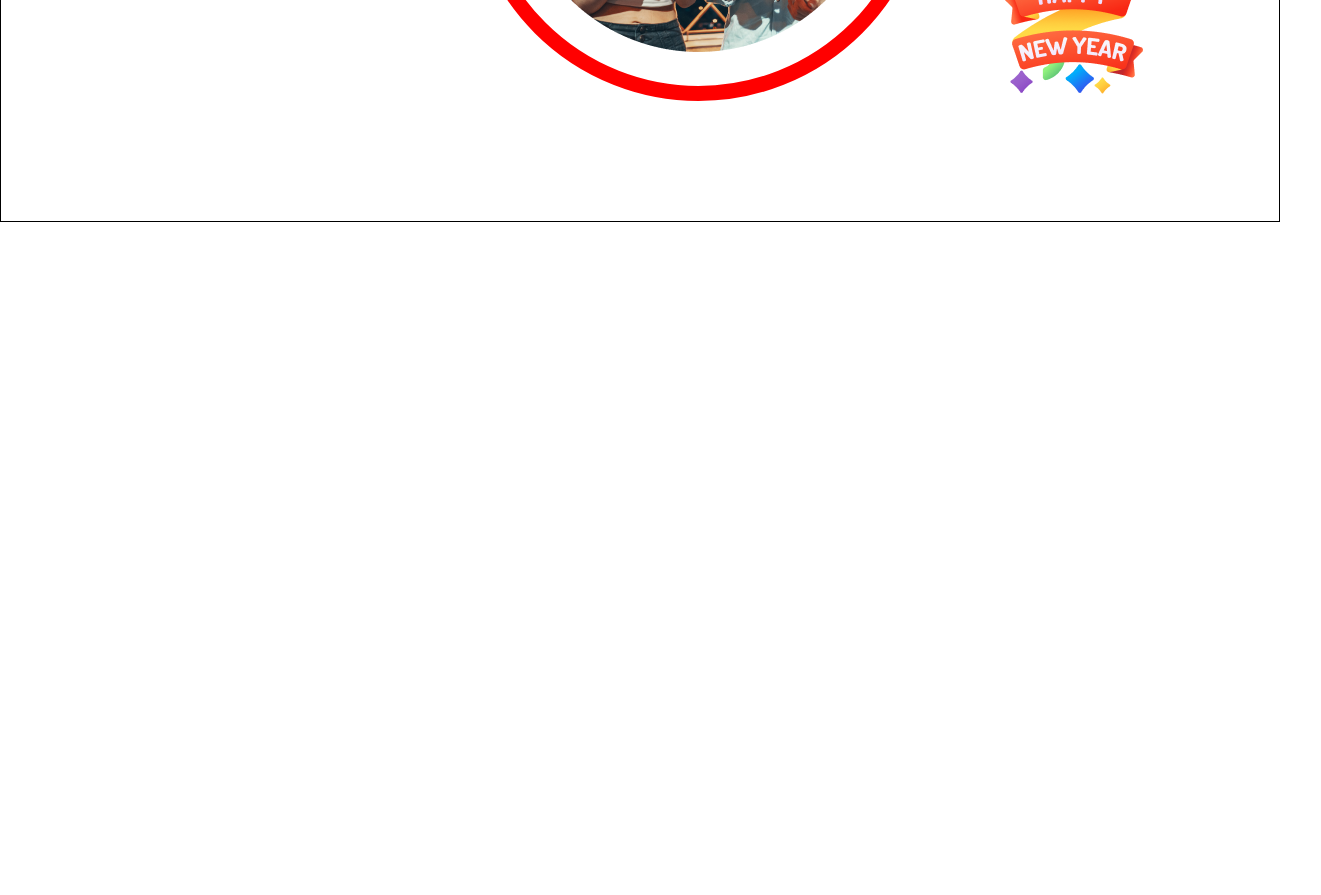
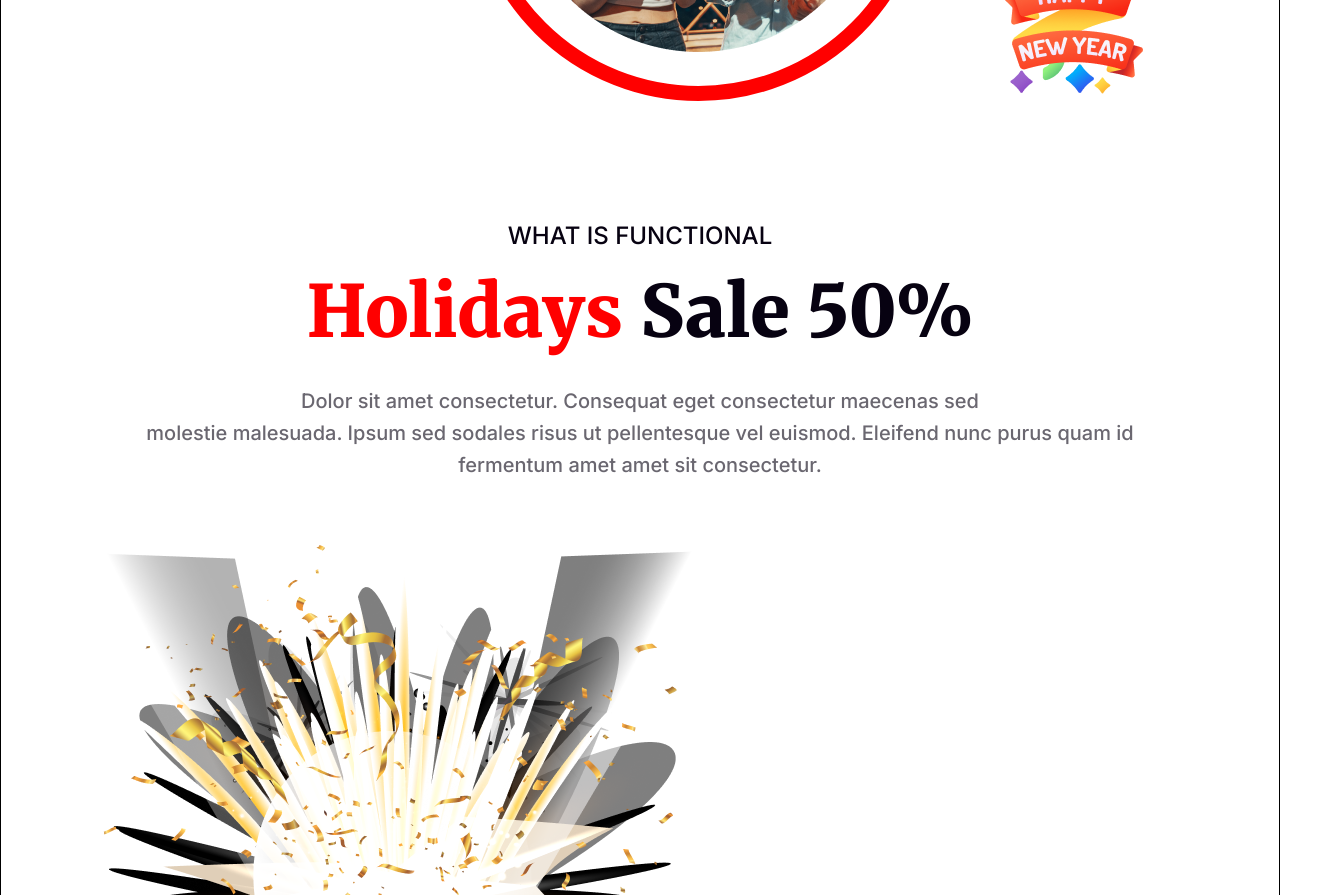
Before and after one commit to dev-masudRana/new-year-new-mission, a plain HTML site: page index.html in a window 1280 px wide. Shown: the part 3385-4280 px from the top of the page, 1321 px wide, since content can reach past the window. Before the commit the page ends 3607 px from the top, so only its background shows below. Drawn offline with Linux system fonts and the light colour scheme.

```diff
--- a/css/style.css
+++ b/css/style.css
@@ -24,6 +24,10 @@ body {
   min-height: 100vh;
   margin: 0 auto;
   border: 1px solid black; /* NEED TO REMOVE */
+}
+
+.red {
+  color: #f00;
 }
 
 /* || HEADER STYLES */
@@ -145,10 +149,6 @@ main > section {
   line-height: 56px;
 }
 
-.party-time .red {
-  color: #f00;
-}
-
 .party-time button {
   background-color: #f00;
   color: #fff;
@@ -220,3 +220,37 @@ main > section {
   line-height: 32px;
   margin-bottom: 43px;
 }
+
+/* DISCOUNT 50 */
+.discount-50 .discount-text {
+  text-align: center;
+}
+
+.discount-text h4 {
+  color: #070211;
+  font-weight: 500;
+  font-size: 24px;
+  font-family: var(--FF-INTER);
+  margin-bottom: 1rem;
+}
+.discount-text h2 {
+  color: #070211;
+  font-family: var(--FF-MERRIWEATHER);
+  font-weight: 900;
+  font-size: 72px;
+  margin-bottom: 28px;
+}
+
+.discount-text .p-container {
+  max-width: 1068px;
+  margin: 0 auto;
+  margin-bottom: 64px;
+}
+
+.discount-text .p-container p {
+  color: rgba(7, 2, 17, 0.6);
+  font-family: var(--FF-INTER);
+  font-size: 20px;
+  font-weight: 500;
+  line-height: 32px;
+}
--- a/index.html
+++ b/index.html
@@ -68,6 +68,28 @@
 
         <!-- HOLIDAY SALE -->
         <section class="discount-50">
+            <section class="discount-text">
+                <h4>WHAT IS FUNCTIONAL</h4>
+                <h2><span class="red">Holidays</span> Sale 50%</h2>
+                <section class="p-container">
+                    <p>Dolor sit amet consectetur. Consequat eget consectetur maecenas sed
+                    </p>
+                    <p>molestie malesuada. Ipsum sed sodales risus ut pellentesque vel euismod. Eleifend nunc purus quam
+                        id
+                    </p>
+                    <p>fermentum amet amet sit consectetur.</p>
+                </section>
+            </section>
+            <section class="discount-50-img-container">
+                <img src="resources/Group 75.png" alt="">
+                <img src="resources/Group 44.png" alt="">
+                <img src="resources/Rectangle 1.png" alt="">
+                <img src="resources/Rectangle 2.png" alt="">
+            </section>
+        </section>
+
+        <!-- PORTFOLIO -->
+        <section class="portfolio">
 
         </section>
     </main>
```
